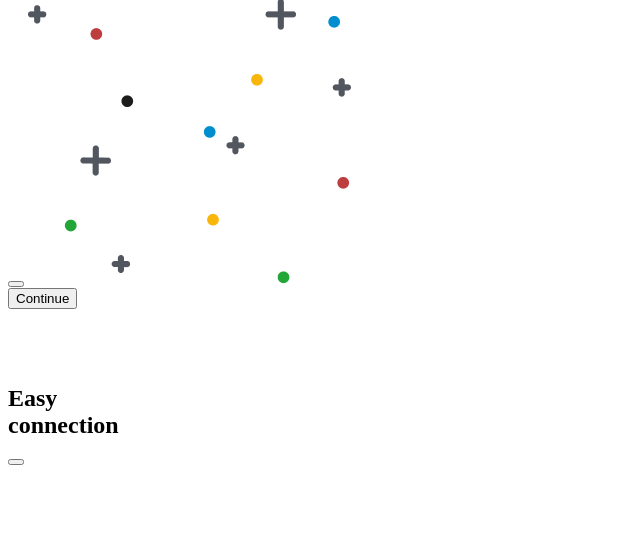
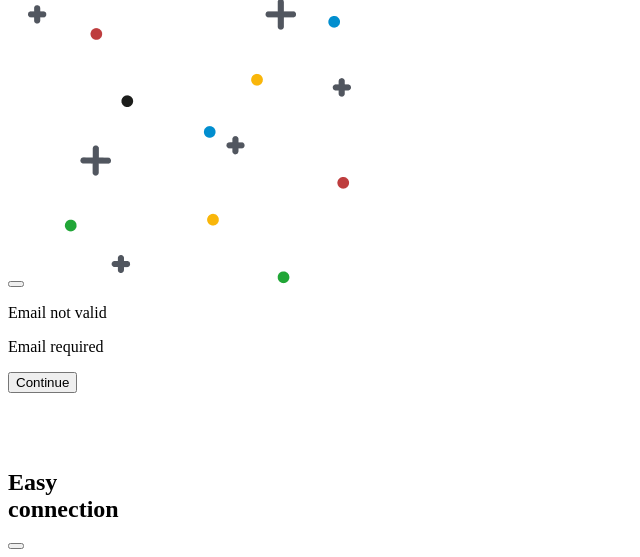
Before and after one commit to maximeferraille/Olymp, a PHP site: page /pages/home/home.html in a window 1280 px wide. Shown: the part 1037-1594 px from the top of the page, without its empty margins (0-640 px from the left). Before the commit the page ends 1502 px from the top, so only its background shows below. Run offline with PHP 8.4, Linux system fonts and the light colour scheme.

Commit message:
Email form validation

```diff
--- a/src/pages/home/home.html
+++ b/src/pages/home/home.html
@@ -22,10 +22,14 @@
 
     <ion-slide class="home-slide">
       <img class="home-slide--img3" src="assets/imgs/slide3.png" alt="">
-      <form (ngSubmit)="checkMail()">
+      <form [formGroup]="mailForm" (ngSubmit)="checkMail()">
         <div class="home-slide--form">
-          <ion-input type="email" placeholder="Email" [(ngModel)]="user.email" name="email" required></ion-input>
-          <button type="submit">Continue</button>
+          <div class="no-line error" *ngIf="!mailForm.controls.email.valid  && (mailForm.controls.email.dirty) && !mailForm.controls.email.pending">
+            <p *ngIf="mailForm.value.email != ''">Email not valid</p>
+            <p *ngIf="mailForm.value.email == ''">Email required</p>
+          </div>
+          <ion-input formControlName="email" type="email" placeholder="Email" [(ngModel)]="user.email" name="email" required></ion-input>
+          <button ion-button [disabled]="!mailForm.valid" type="submit">Continue</button>
         </div>
       </form>
       <h2 style="margin-top: 76px;" class="home-slide--title">Easy<br>connection</h2>
```
Also changed, not shown: src/pages/home/home.scss (+7 -0 lines), src/pages/home/home.ts (+18 -4 lines).
